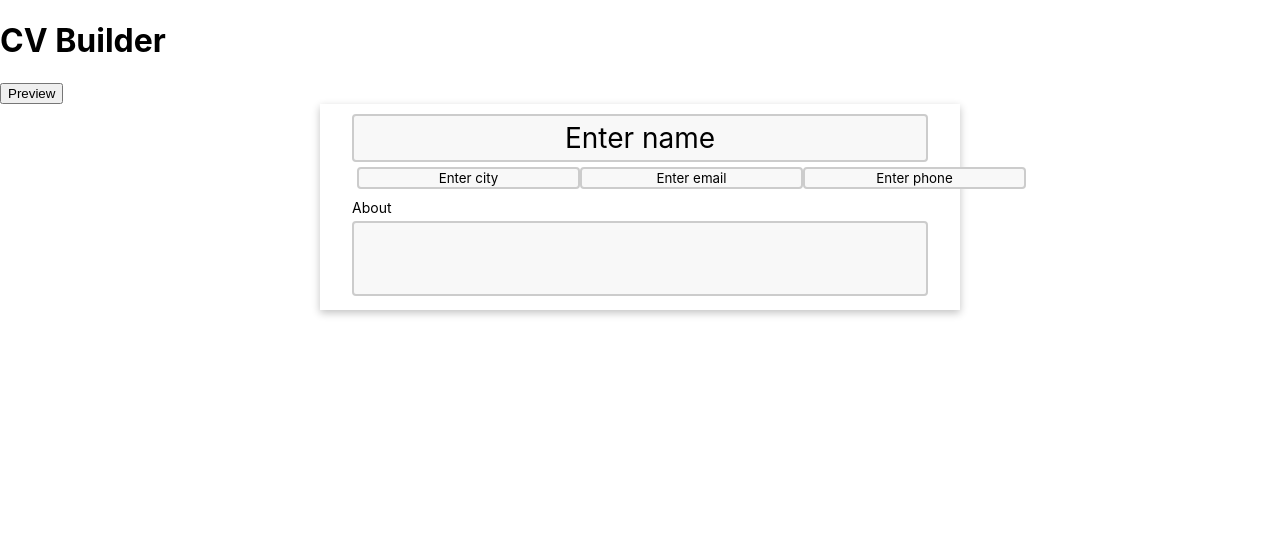
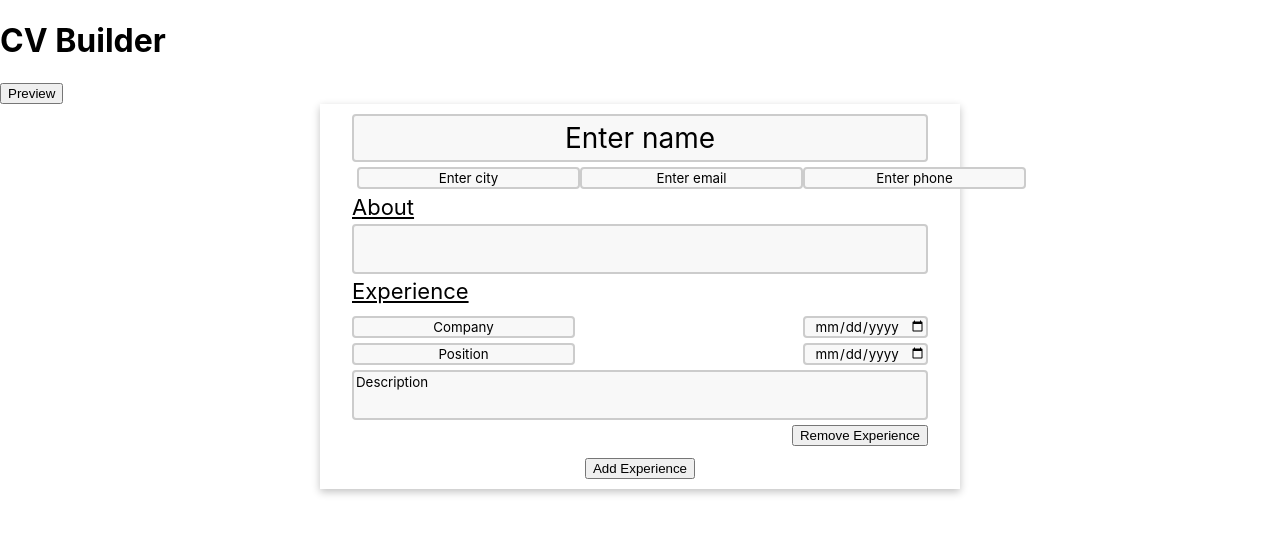
Before and after one commit to bmccabe96/cv-project, a React (Create React App) app: page / in a window 1280 px wide. Shown: the top 534 px of the page. Built offline with nearby package versions, Linux system fonts and the light colour scheme.

Commit message:
Added experience section with ability to add and remove items.

```diff
--- a/package.json
+++ b/package.json
@@ -9,6 +9,7 @@
     "react": "^17.0.2",
     "react-dom": "^17.0.2",
     "react-scripts": "5.0.0",
+    "uniqid": "^5.4.0",
     "web-vitals": "^2.1.4"
   },
   "scripts": {
--- a/src/App.js
+++ b/src/App.js
@@ -1,7 +1,8 @@
 import React, { Component } from "react";
 import Header from "./components/Header";
+import Profile from "./components/Profile";
 import About from "./components/About";
-import Profile from "./components/Profile";
+import ExperienceList from "./components/ExperienceList";
 import "./styles/app.css"
 
 
@@ -37,6 +38,7 @@ class App extends Component {
         <div className="cv-content">
           <Profile editMode={this.state.editMode} />
           <About editMode={this.state.editMode} />
+          <ExperienceList editMode={this.state.editMode} />
         </div>
       </div>
     )
--- a/src/components/About.js
+++ b/src/components/About.js
@@ -23,7 +23,7 @@ class About extends Component {
     if (editMode) {
       return (
         <div>
-          <div className="cv-section">About</div>
+          <div className="cv-section-name">About</div>
           <div>
             <textarea
               value={this.state.text}
--- /dev/null
+++ b/src/components/ExperienceList.js
@@ -0,0 +1,200 @@
+import React, { Component } from "react";
+import uniqid from "uniqid";
+
+
+
+class ExperienceList extends Component {
+  constructor(props) {
+    super(props);
+
+    this.state = {
+      experienceList: [{
+        company: 'Company',
+        from: '',
+        to: '',
+        position: 'Position',
+        description: 'Description',
+        id: uniqid(),
+      }],
+    }
+
+  }
+
+  handleCompanyChange = (e) => {
+    const id = e.target.dataset.id;
+    this.setState({
+      experienceList: this.state.experienceList.map(item => {
+        if(item.id === id) {
+          item.company = e.target.value;
+        }
+        return item;
+      })
+    });
+  }
+
+  handleFromChange = (e) => {
+    const id = e.target.dataset.id;
+    this.setState({
+      experienceList: this.state.experienceList.map(item => {
+        if(item.id === id) {
+          item.from = e.target.value;
+        }
+        return item;
+      })
+    });
+  }
+
+  handlePositionChange = (e) => {
+    const id = e.target.dataset.id;
+    this.setState({
+      experienceList: this.state.experienceList.map(item => {
+        if(item.id === id) {
+          item.position = e.target.value;
+        }
+        return item;
+      })
+    });
+  }
+
+  handleToChange = (e) => {
+    const id = e.target.dataset.id;
+    this.setState({
+      experienceList: this.state.experienceList.map(item => {
+        if(item.id === id) {
+          item.to = e.target.value;
+        }
+        return item;
+      })
+    });
+  }
+
+  handleDescriptionChange = (e) => {
+    const id = e.target.dataset.id;
+    this.setState({
+      experienceList: this.state.experienceList.map(item => {
+        if(item.id === id) {
+          item.description = e.target.value;
+        }
+        return item;
+      })
+    });
+  }
+
+  addExperience = () => {
+    this.setState({
+      experienceList: this.state.experienceList.concat({
+        company: 'Company',
+        from: '',
+        to: '',
+        position: 'Position',
+        description: 'Description',
+        id: uniqid(),
+      })
+    });
+  }
+
+  removeExperience = (e) => {
+    const id = e.target.dataset.id;
+    const newList = this.state.experienceList.filter(item => {
+      if(item.id !== id) {
+        return item;
+      }
+    })
+    this.setState({
+      experienceList: newList,
+    })
+  }
+
+  render() {
+    const { editMode } = this.props;
+    const { experienceList } = this.state;
+    if (editMode) {
+      return (
+        <div className="cv-experience-section">
+          <div className="cv-section-name">Experience</div>
+          <div className="experience-list">
+            {experienceList.map((experience, index) => {
+              return (
+                <div className="experience-item" key={experience.id}>
+                  <div className="experience-row">
+                    <input
+                      type="text"
+                      id="company-input"
+                      data-id={experience.id}
+                      onChange={this.handleCompanyChange}
+                      value={experience.company}
+                    />
+                    <input
+                      type="date"
+                      id="from-input"
+                      data-id={experience.id}
+                      onChange={this.handleFromChange}
+                      value={experience.from}
+                    />
+                  </div>
+                  <div className="experience-row">
+                    <input
+                      type="text"
+                      id="position-input"
+                      data-id={experience.id}
+                      onChange={this.handlePositionChange}
+                      value={experience.position}
+                    />
+                    <input
+                      type="date"
+                      id="to-input"
+                      data-id={experience.id}
+                      onChange={this.handleToChange}
+                      value={experience.to}
+                    />
+                  </div>
+                  <div className="experience-row">
+                    <textarea
+                      data-id={experience.id}
+                      value={experience.description}
+                      onChange={this.handleDescriptionChange}>
+                    </textarea>
+                  </div>
+                  <div className="remove-experience">
+                    <button className="remove-experience-btn" data-id={experience.id} onClick={this.removeExperience}>Remove Experience</button>
+                  </div>
+                </div>
+              )
+            })}
+          </div>
+          <div className="add-experience">
+            <button onClick={this.addExperience}>Add Experience</button>
+          </div>
+        </div>
+      )
+    }
+    else {
+      return (
+        <div className="cv-experience-section">
+          <div className="cv-section-name">Experience</div>
+          <div className="experience-list">
+            {experienceList.map((experience, index) => {
+              return (
+                <div className="experience-item" key={experience.id}>
+                  <div className="experience-row">
+                    <div>{experience.company}</div>
+                    <div className="col-2">From: {experience.from}</div>
+                  </div>
+                  <div className="experience-row">
+                    <div>{experience.position}</div>
+                    <div className="col-2">To: {experience.to}</div>
+                  </div>
+                  <div className="experience-row">
+                    <div>{experience.description}</div>
+                  </div>
+                </div>
+              )
+            })}
+          </div>
+        </div>
+      )
+    }
+  }
+}
+
+export default ExperienceList;
--- a/src/styles/app.css
+++ b/src/styles/app.css
@@ -21,7 +21,7 @@ html, body {
   grid-column: 2 / 3;
 }
 .cv-section {
-  margin: 5px 0;
+  margin: 10px 0;
   font-size: 14px;
 }
 .cv-section-name {
@@ -67,10 +67,37 @@ textarea {
   -moz-box-sizing: border-box;
   box-sizing: border-box;
   width: 100%;
-  height: 75px;
+  height: 50px;
   border-radius: 4px;
   background-color: #f8f8f8;
   resize: none;
   border: 2px solid #ccc;
   font-family:-apple-system, BlinkMacSystemFont, 'Segoe UI', Roboto, Oxygen, Ubuntu, Cantarell, 'Open Sans', 'Helvetica Neue', sans-serif;
 }
+.experience-list {
+  font-size: 14px;
+}
+.experience-row {
+  display: flex;
+  justify-content: space-between;
+  margin: 5px 0;
+}
+.col-2 {
+  text-align: end;
+}
+.remove-experience {
+  display: grid;
+  grid-template-columns: 1fr;
+  justify-items: end;
+}
+.add-experience {
+  display: grid;
+  grid-template-columns: 1fr;
+  justify-items: center;
+}
+.experience-item {
+  margin: 12px 0;
+}
+.experience-item > div:first-child > div:first-child{
+  font-weight: bold;
+}
```
Also changed, not shown: src/components/Profile.js (+4 -4 lines), 1 other file (tests, documents, lock files or other folders).
